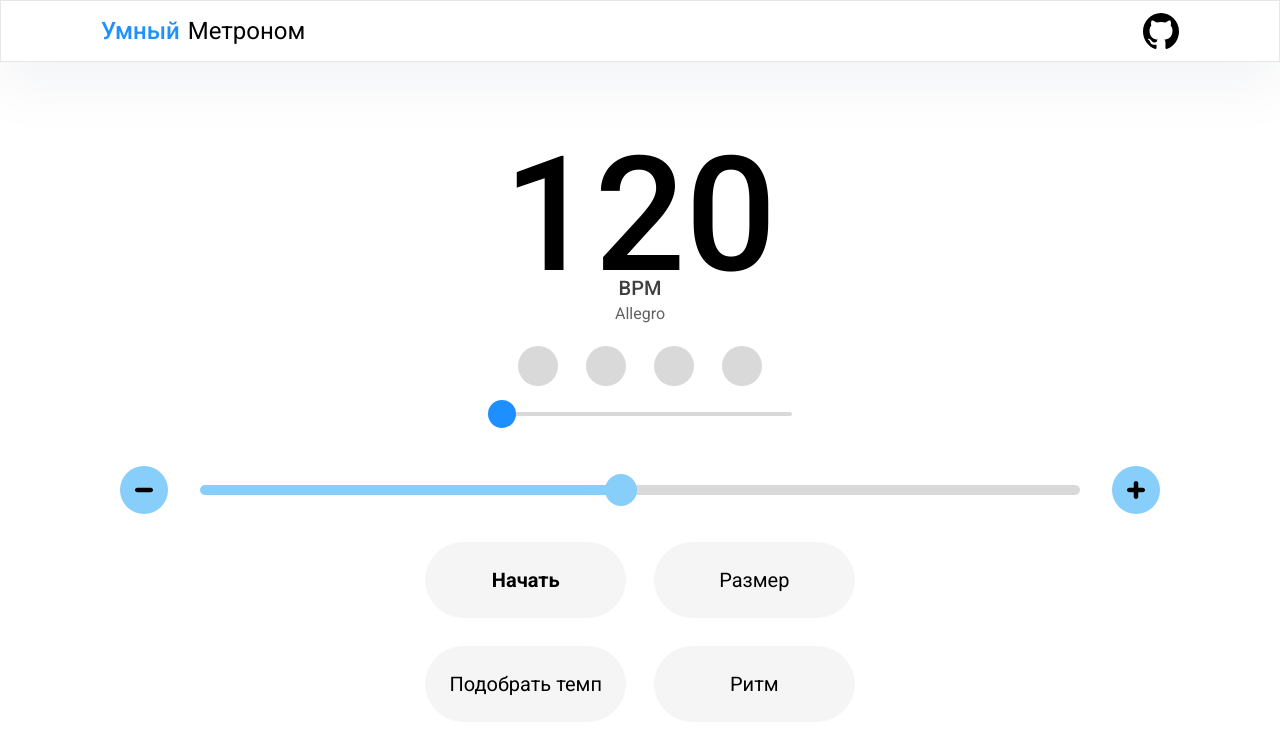
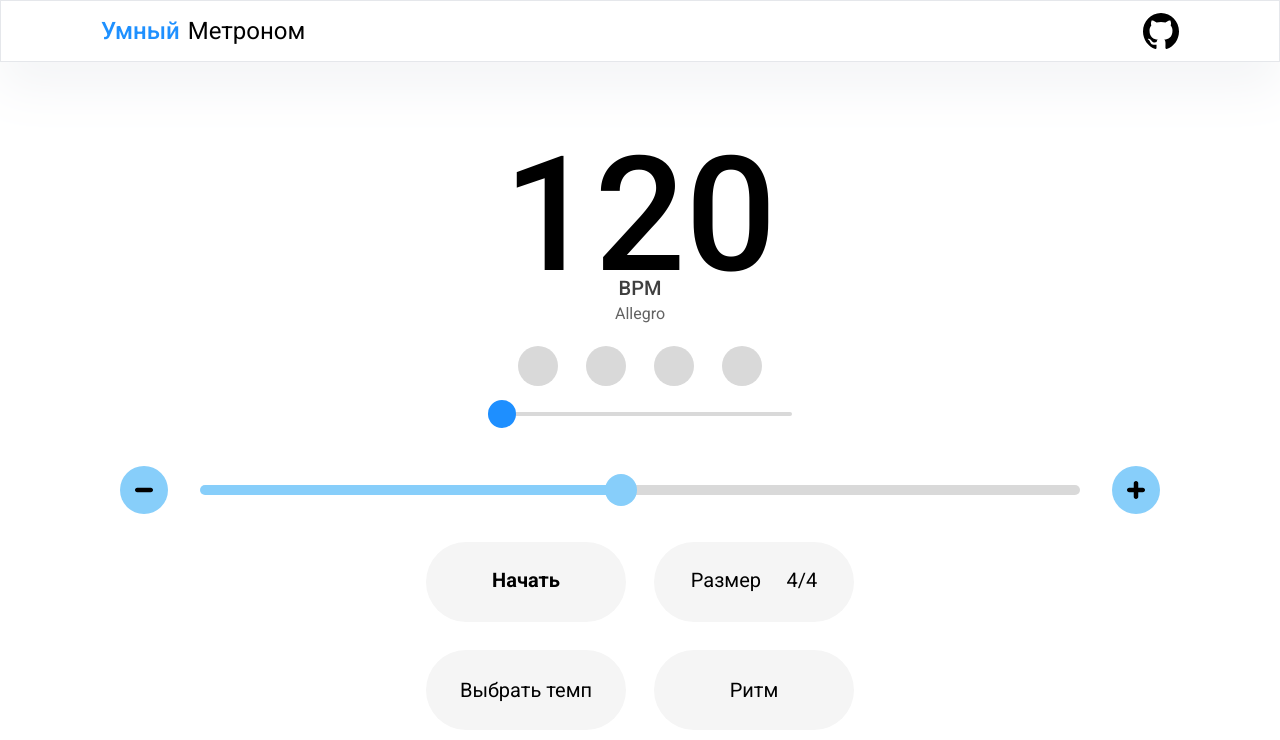
Before and after one commit to Dotesag/metronome, a Next.js app: page / in a window 1280 px wide. Shown: the top 740 px of the page. Built offline with nearby package versions, Linux system fonts and the light colour scheme; no server answers.

Commit message:
setScale/inter

```diff
--- a/app/globals.css
+++ b/app/globals.css
@@ -7,5 +7,5 @@ body {
 
 
 .panelButton {
-  @apply bg-[#f5f5f5] rounded-full p-6 text-xl cursor-pointer
+  @apply bg-[#f5f5f5] rounded-full p-6 text-xl w-50 h-20
 }
--- a/src/components/mainpage/panel/buttons/Buttons.tsx
+++ b/src/components/mainpage/panel/buttons/Buttons.tsx
@@ -1,17 +1,16 @@
-import { useContext } from "react";
-import { MetronomeContext } from "components/mainpage/Mainpage";
+
 import Stopwatch from "./stopwatch/Stopwatch";
 import ChooseTempo from "./chooseTempo/ChooseTempo";
+import Scale from "./scale/Scale";
 
 export default function Buttons() {
-  const { playingTime, isPlaying, setIsPlaying } = useContext(MetronomeContext);
 
   return (
     <section className="grid grid-cols-2 grid-rows-2 gap-7 my-7">
       <Stopwatch />
-      <button className="panelButton">Размер</button>
+      <Scale />
       <ChooseTempo />
-      <button className="panelButton">Ритм</button>
+      <button className="panelButton cursor-pointer">Ритм</button>
     </section>
   );
 }
--- a/src/components/mainpage/panel/buttons/chooseTempo/ChooseTempo.tsx
+++ b/src/components/mainpage/panel/buttons/chooseTempo/ChooseTempo.tsx
@@ -18,8 +18,8 @@ export default function ChooseTempo() {
   };
 
   return (
-    <button className="panelButton" onClick={handleClick}>
-      Подобрать темп
+    <button className="panelButton cursor-pointer" onClick={handleClick}>
+      Выбрать темп
     </button>
   );
 }
--- /dev/null
+++ b/src/components/mainpage/panel/buttons/scale/Scale.tsx
@@ -0,0 +1,44 @@
+import { useContext, useState } from "react";
+import { MetronomeContext } from "components/mainpage/Mainpage";
+
+export default function Scale() {
+  const { scale1, scale2 } = useContext(MetronomeContext);
+
+  const [chooseScale, setChooseScale] = useState(false);
+
+  const handleOpen = () => {
+    setChooseScale(true);
+  };
+
+  const handleClose = () => {
+    setChooseScale(false);
+  };
+
+  return (
+    <div
+      className={`relative bg-[#f5f5f5] rounded-full  text-xl w-50 h-20 `}
+    >
+      <div className="">
+        {!chooseScale && (
+          <button
+            className="p-6 flex justify-around w-full cursor-pointer"
+            onClick={handleOpen}
+          >
+            <p>Размер</p>
+            <p>
+              {scale1}/{scale2}
+            </p>
+          </button>
+        )}
+        {chooseScale && (
+          <div className="absolute bg-[#f5f5f5] rounded-[2.5rem] text-dxl w-50 h-47 flex flex-col items-center justify-around">
+            <p>Выберите</p>
+            <button onClick={handleClose} className="cursor-pointer">
+              Готово
+            </button>
+          </div>
+        )}
+      </div>
+    </div>
+  );
+}
--- a/src/components/mainpage/panel/buttons/stopwatch/Stopwatch.tsx
+++ b/src/components/mainpage/panel/buttons/stopwatch/Stopwatch.tsx
@@ -32,7 +32,7 @@ export default function Stopwatch() {
 
   return (
     <button
-      className="panelButton flex flex-col items-center"
+      className="panelButton flex flex-col items-center cursor-pointer"
       onClick={() => setIsPlaying(!isPlaying)}
     >
       <p
```
